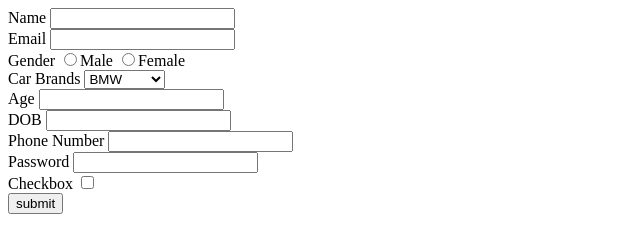
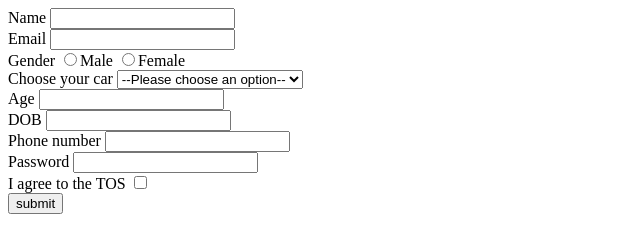
Before and after one commit to acciojob/signup-form-car-AravindSheelam, a website: page main.html in a window 1280 px wide. Shown: the whole page, without its empty margins (0-640 px from the left). Drawn offline with Linux system fonts and the light colour scheme.

Commit message:
created a submission

```diff
--- a/main.html
+++ b/main.html
@@ -16,11 +16,12 @@
 		<input type="text" id="name" required><br>
 
 		<label for="gender">Gender</label>
-		<input type="radio" name="gender" required>Male
-		<input type="radio" name="gender" required>Female<br>
+		<input type="radio" name="gender_m" required>Male
+		<input type="radio" name="gender_f" required>Female<br>
 
-		<label for="car brands">Car Brands</label>
-		<select id="car brands" required>
+		<label for="cars">Choose your car</label>
+		<select id="cars" required>
+			<option value="" disabled selected hidden>--Please choose an option--</option>
 			<option>BMW</option>
 			<option>Audi</option>
 			<option>Mercedez</option>
@@ -30,16 +31,16 @@
 		<input type="number" id="age" required><br>
 
 		<label for="dob">DOB</label>
-		<input type="password" id="password" required><br>
+		<input type="password" id="dob" required><br>
 
-		<label for="phone number">Phone Number</label>
-		<input type="tel" id="phone number" required><br>
+		<label for="tel">Phone number</label>
+		<input type="tel" id="tel" required><br>
 
 		<label for="password">Password</label>
 		<input type="password" id="password" required><br>
 
-		<label for="checkbox">Checkbox</label>
-		<input type="checkbox" required><br>
+		<label for="tos">I agree to the TOS</label>
+		<input type="checkbox" id="tos" required><br>
 
 		<button type="button">submit</button>
 	</form>
```
